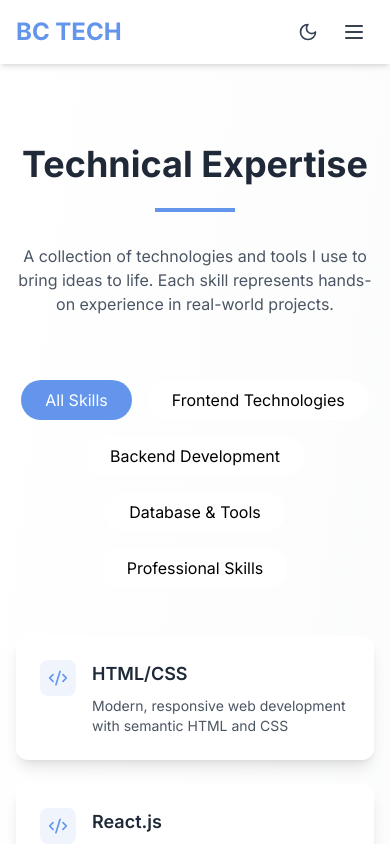
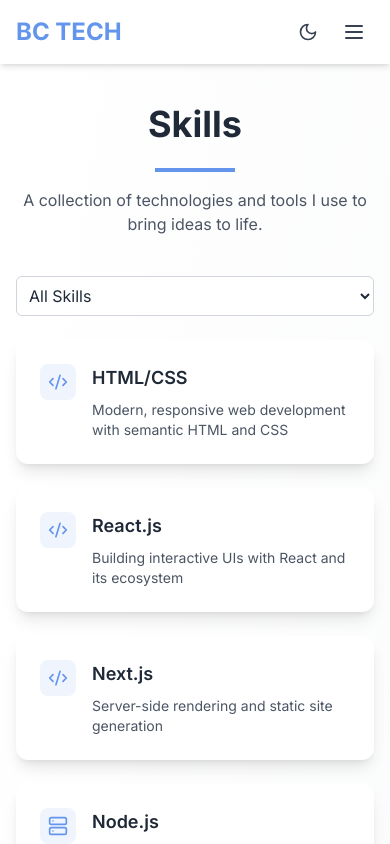
Before and after one commit to BCEESAY10/Bamfa-Portfolio, a Next.js app: page /skills in a window 390 px wide. Shown: the top 844 px of the page. Built offline with nearby package versions, Linux system fonts and the light colour scheme.

Commit message:
Re-organize the skills page and add drop down for filter category in mobiles

```diff
--- a/app/skills/page.js
+++ b/app/skills/page.js
@@ -142,7 +142,7 @@
   }
 
   return (
-    <div className="min-h-screen py-20 px-4 md:px-8 lg:px-16 bg-gradient-to-br from-white to-gray-50 dark:from-gray-900 dark:to-gray-800">
+    <div className="min-h-screen py-10 px-4 md:px-8 lg:px-16 md:mb-36 bg-gradient-to-br from-white to-gray-50 dark:from-gray-900 dark:to-gray-800">
       <motion.div
         initial={{ opacity: 0 }}
         animate={{ opacity: 1 }}
@@ -152,24 +152,37 @@
         <motion.div
           initial={{ opacity: 0, y: -20 }}
           animate={{ opacity: 1, y: 0 }}
-          className="text-center mb-16"
+          className="text-center mb-10"
         >
           <h1 className="text-4xl md:text-5xl font-bold text-gray-800 dark:text-white mb-6">
-            Technical Expertise
+            Skills
           </h1>
-          <div className="w-20 h-1 bg-primary mx-auto mb-8" />
+          <div className="w-20 h-1 bg-primary mx-auto mb-4"/>
           <p className="text-gray-600 dark:text-gray-300 md:text-xl max-w-2xl mx-auto">
             A collection of technologies and tools I use to bring ideas to life.
-            Each skill represents hands-on experience in real-world projects.
           </p>
         </motion.div>
+
+         {/* Mobile Dropdown */}
+      <div className="md:hidden mb-6">
+        <select
+          className="w-full p-2 border border-gray-300 dark:border-gray-600 rounded-md bg-white dark:bg-gray-800 text-gray-800 dark:text-white"
+          value={activeTab}
+          onChange={(e) => setActiveTab(e.target.value)}
+        >
+          <option value="all">All Skills</option>
+          {Object.entries(skillCategories).map(([key, { title }]) => (
+            <option key={key} value={key}>{title}</option>
+          ))}
+        </select>
+      </div>
 
         {/* Category Tabs */}
         <motion.div
           variants={containerVariants}
           initial="hidden"
           animate="visible"
-          className="flex flex-wrap justify-center md:text-xl gap-4 mb-12"
+          className="hidden md:flex flex-wrap justify-center md:text-xl md:gap-4 mb-6"
         >
           <motion.button
             variants={itemVariants}
```
